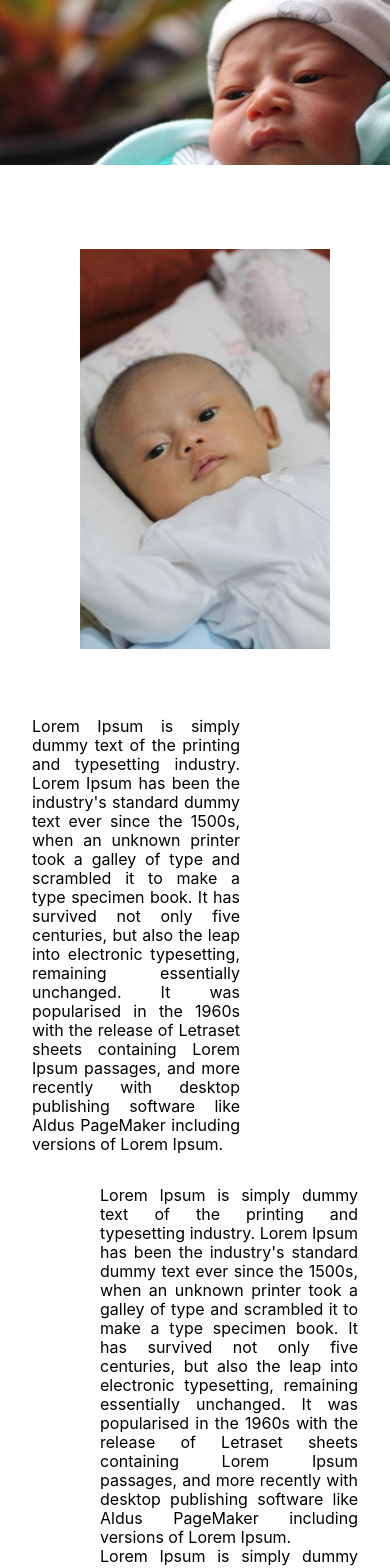
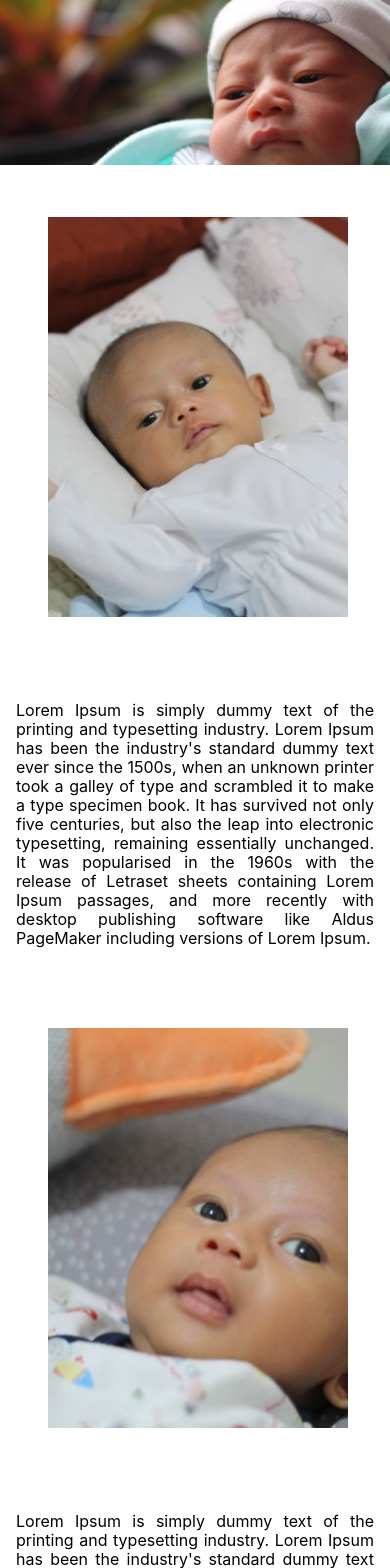
Before and after one commit to zicoprmd/zema-app, a React (Create React App) app: page / in a window 390 px wide. Shown: the top 1568 px of the page. Built offline with nearby package versions, Linux system fonts and the light colour scheme.

Commit message:
merapihkan padding dan margin

```diff
--- a/src/App.js
+++ b/src/App.js
@@ -43,6 +43,9 @@ function App() {
         </div>
       </div>
       <div className="article article-2">
+        <div className="image-wrapper imgwrp-mobile">
+          <img src={articleImg2} className="image image-2"></img>
+        </div>
         <div className="content-wrapper">
           <p className="text">
             Lorem Ipsum is simply dummy text of the printing and typesetting
@@ -65,7 +68,7 @@ function App() {
             PageMaker including versions of Lorem Ipsum.
           </p>
         </div>
-        <div className="image-wrapper">
+        <div className="image-wrapper imgwrp-dom">
           <img src={articleImg2} className="image image-2"></img>
         </div>
       </div>
--- a/src/App.scss
+++ b/src/App.scss
@@ -53,19 +53,24 @@ $white: #ffffff;
         height: 400px;
       }
     }
+    .content-wrapper {
+      justify-content: center;
+    }
     @media screen and (max-width: 501px) {
       display: block;
+      padding: 0;
       .image-wrapper,
       .content-wrapper {
         max-width: unset;
         justify-content: center;
         .image {
-          width: 250px;
+          width: 300px;
           justify-content: center;
         }
       }
       .content-wrapper {
-        padding-right: unset;
+        justify-content: center;
+        padding: 1rem;
       }
     }
   }
@@ -80,21 +85,33 @@ $white: #ffffff;
         height: 400px;
       }
     }
+    .imgwrp-mobile {
+      display: none;
+    }
     .content-wrapper {
       padding-right: 3rem;
     }
+
     @media screen and (max-width: 501px) {
       display: block;
+      padding: 0;
       .image-wrapper,
       .content-wrapper {
         max-width: unset;
         .image {
-          width: 200px;
+          width: 300px;
           justify-content: center;
         }
       }
+      .imgwrp-mobile {
+        display: block;
+      }
+      .imgwrp-dom {
+        display: none;
+      }
       .content-wrapper {
         padding-right: unset;
+        padding: 1rem;
       }
     }
   }
```
